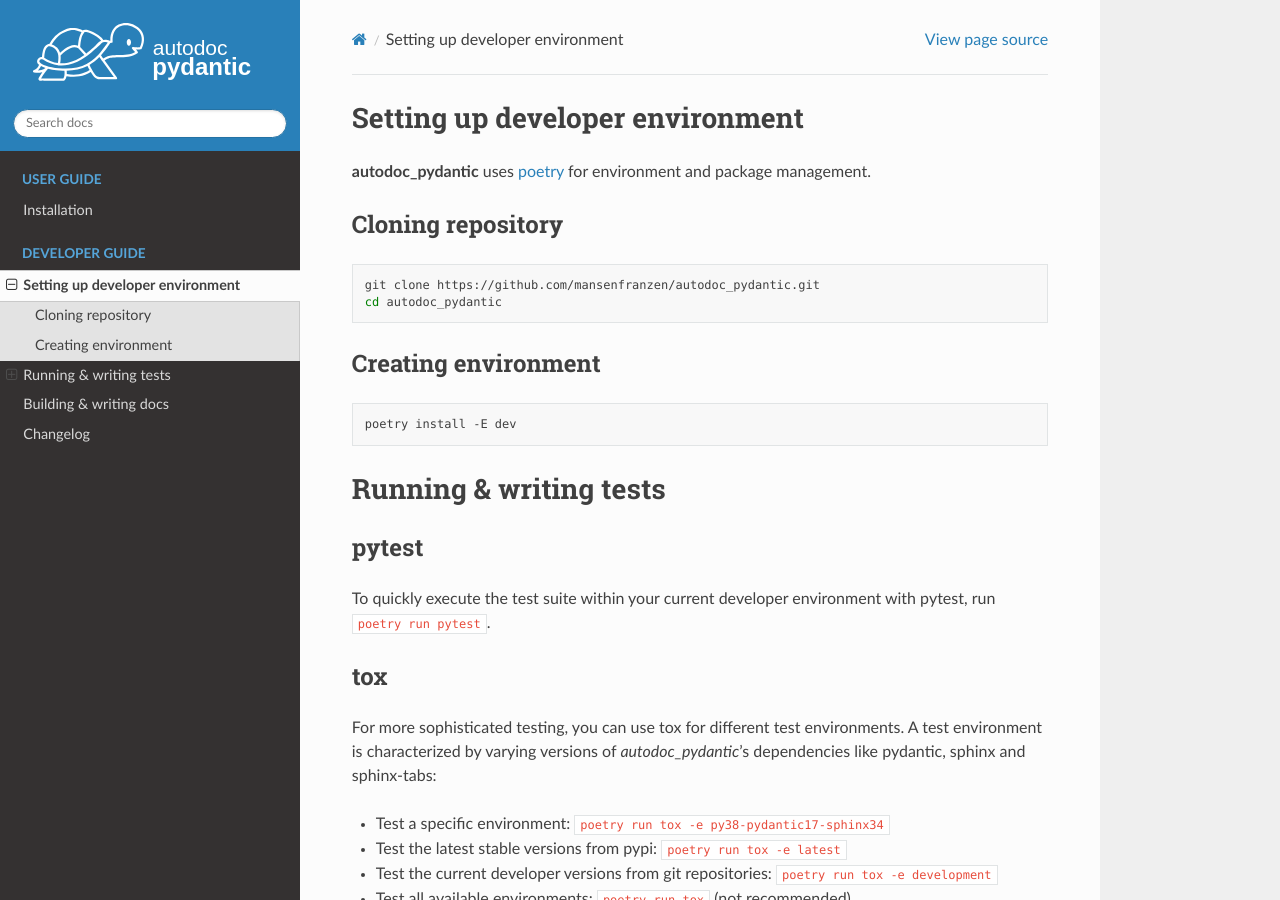
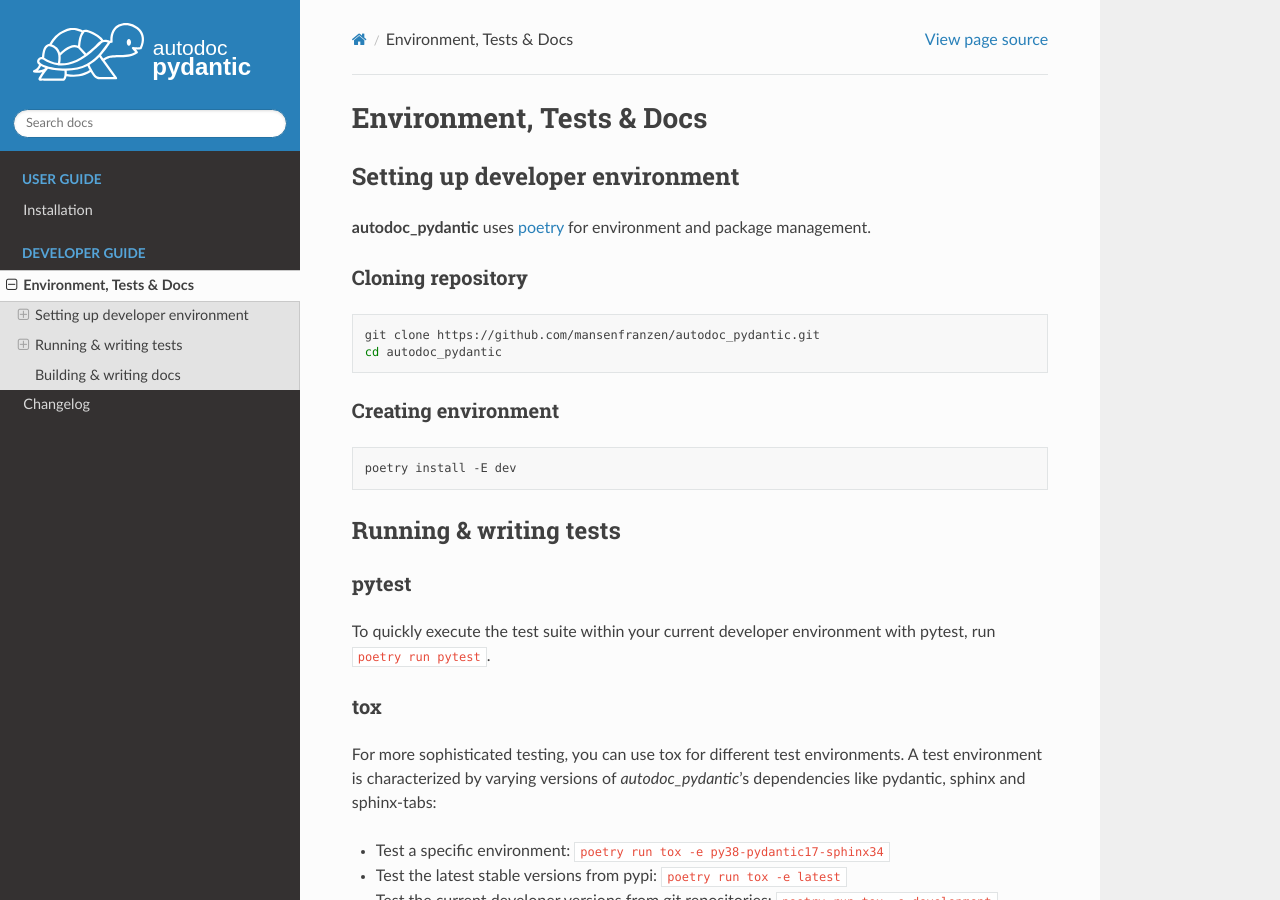
Before and after one commit to mansenfranzen/autodoc_pydantic, a Sphinx documentation site: the page built from docs/source/developer_guide.rst, in a window 1280 px wide and 900 px high. Built offline with Sphinx 7.4.7 and the Read the Docs theme 2.0.0, drawn with Linux system fonts in a browser that asks for light colours; pages that are not in the unit, such as notebooks, are missing from menus.

Commit message:
Restructure developer docs to include API and explanation section.

```diff
--- a/docs/source/developer_guide.rst
+++ b/docs/source/developer_guide.rst
@@ -1,3 +1,7 @@
+=========================
+Environment, Tests & Docs
+=========================
+
 --------------------------------
 Setting up developer environment
 --------------------------------
--- a/docs/source/index.rst
+++ b/docs/source/index.rst
@@ -38,10 +38,12 @@
    faq
 
 .. toctree::
-   :maxdepth: 1
+   :maxdepth: 0
    :caption: Developer guide
 
    developer_guide
+   explanation
+   api
    changelog
 
 
```
